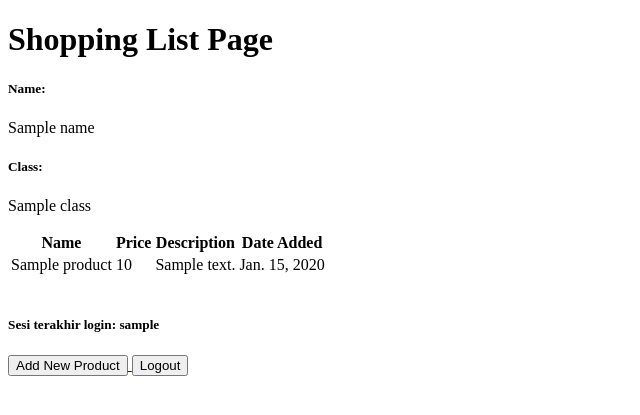
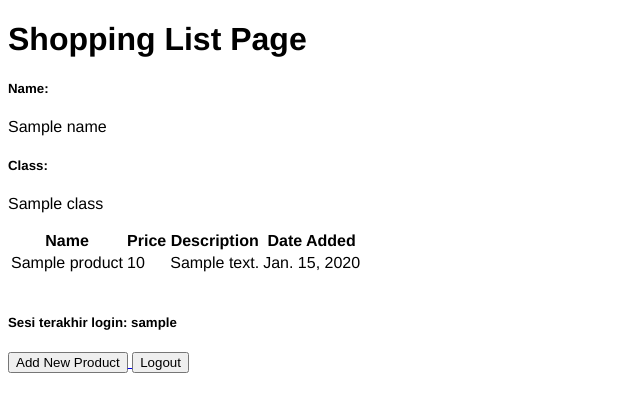
Before and after one commit to bulanath/shopping-list, a Django app: template main/templates/main.html in a window 1280 px wide. Shown: the top 415 px of the page, without its empty margins (0-640 px from the left). Run offline with Django 4.2, Linux system fonts and the light colour scheme; tables that the repository leaves empty hold one stand-in row (values such as "Sample post"); the template is opened without the code that fills it: values that come from a table or form of the project are taken from there, most other values are stand-ins (such as "Sample title", 1, 10 or a date in 2020).

Commit message:
make some changes for deploy

```diff
--- a/main/templates/main.html
+++ b/main/templates/main.html
@@ -1,6 +1,12 @@
 {% extends 'base.html' %}
 
 {% block content %}
+    <style>
+        body {
+            font-family: Helvetica;
+        }
+    </style>
+
     <h1>Shopping List Page</h1>
 
     <h5>Name:</h5>
```
